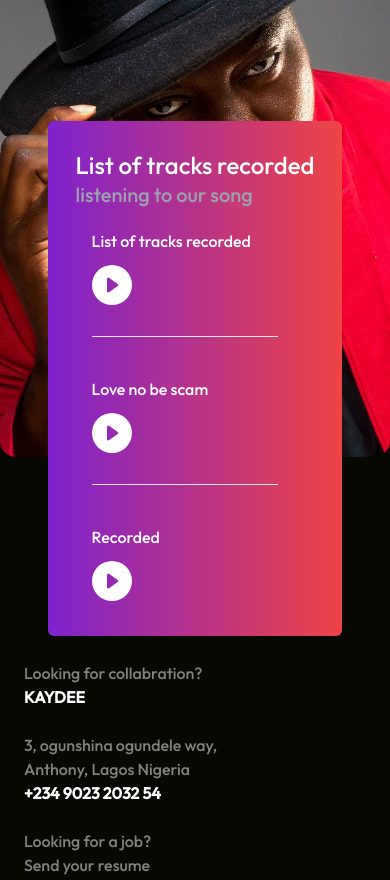
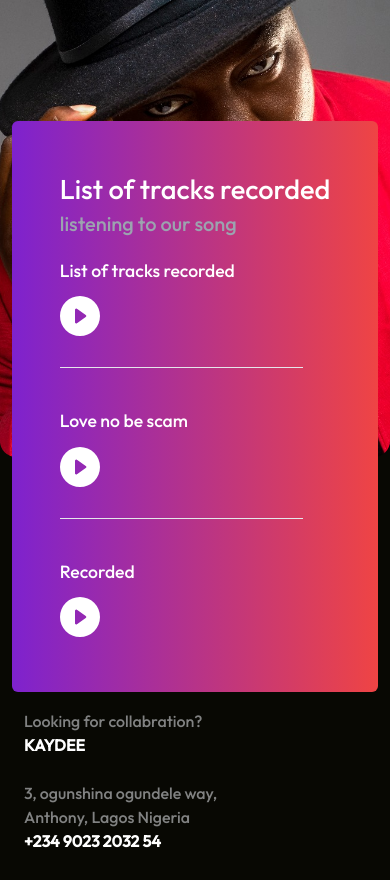
Before and after one commit to Simplevhick/Kevindavid, a Next.js app: page / in a window 390 px wide. Shown: the part 2060-2940 px from the top of the page. Built offline with nearby package versions, Linux system fonts and the light colour scheme.

Commit message:
changed the width for the tour part and also the color for the footer part

```diff
--- a/components/Footer.jsx
+++ b/components/Footer.jsx
@@ -56,7 +56,7 @@ const Footer = () => {
                 LETS TALK
               </h3>
             </Link>
-            <h3 className="text-[1.5rem] text-gray-700 outfit p-[0.5px] font-bold text-cs lg:text-7xl lg:text-gray-700 lg:ml-1 lg:font-bold lg:text-cs md:text-5xl md:ml-1 md:text-gray-700 md:font-bold md:text-cs">
+            <h3 className="text-[1.5rem] text-gray-700 outfit p-[0.5px] font-bold text-cs lg:text-7xl lg:text-gray-500 lg:ml-1 lg:font-bold lg:text-cs md:text-5xl md:ml-1 md:text-gray-700 md:font-bold md:text-cs">
               info@kevindavidkaydee.com
             </h3>
           </div>
--- a/components/Tour.jsx
+++ b/components/Tour.jsx
@@ -59,7 +59,7 @@ const Tour = () => {
   return (
     // <div className="mb-[18rem] lg:mb-[15rem] md:mb-[15rem]">
     <div className="">
-      <div className="mb-[12rem] lg:mb-[12rem] md:mb-[10rem]" id="tours">
+      <div className="mb-[15rem] lg:mb-[12rem] md:mb-[10rem]" id="tours">
         <div className="relative text-white bg-[url('/assets/kev5.jpg')] rounded-2xl flex h-[40rem] justify-center w-[100vw]  lg:rounded-3xl lg:flex lg:h-[70vh] lg:justify-center lg:w-[100vw] md:rounded-3xl md:flex md:h-[70vh] md:justify-center md:w-[100vw] bg-fixed bg-center bg-cover bg-no-repeat">
           <div>
             <div className="mt-5 lg:mt-5 md:mt-5">
@@ -72,8 +72,8 @@ const Tour = () => {
             </div>
           </div>
 
-          <div className="absolute p-7 top-[19rem] w-auto rounded-md lg:absolute lg:top-[20rem] lg:w-auto lg:mt-0 lg:p-6 lg:rounded-md md:rounded-md md:absolute md:top-[10rem] md:mt-32 md:w-auto md:m-5 bg-gradient-to-r  from-purple-700 to-red-500">
-            <div className="text-2xl">
+          <div className="absolute p-12 top-[19rem] w-auto rounded-md lg:absolute lg:top-[20rem] lg:w-auto lg:mt-0 lg:p-6 lg:rounded-md md:rounded-md md:absolute md:top-[10rem] md:mt-32 md:w-auto md:m-5 bg-gradient-to-r  from-purple-700 to-red-500">
+            <div className="text-[1.7rem] whitespace-nowrap lg:px-[2rem] lg:text-2xl md:text-2xl md:px-[2rem]">
               <div>
                 <h3 className="outfit"> List of tracks recorded </h3>
               </div>
@@ -84,10 +84,11 @@ const Tour = () => {
                 </p>
               </div>
             </div>
-            <div className="px-[1rem] text-white lg:px-[8rem] lg:text-white md:px-[3rem] md:text-white">
+            <div className="px-[-1rem] text-white lg:px-[8rem] lg:text-white md:px-[3rem] md:text-white">
+            {/* <div className="px-[1rem] text-white lg:px-[8rem] lg:text-white md:px-[3rem] md:text-white"> */}
               <div className="flex flex-col space-y-10 lg:flex lg:flex-col lg:space-y-10 md:flex md:flex-col md:space-y-10">
                 <div className="mt-5 lg:grid lg:grid-cols-2 lg:mt-5 md:grid md:grid-cols-2 md:mt-5">
-                  <div className="text-[1rem]">
+                  <div className="text-[1.1rem]">
                     <h3 className="outfit"> List of tracks recorded</h3>
                   </div>
 
@@ -117,7 +118,7 @@ const Tour = () => {
                 </div>
 
                 <div className="mt-2 lg:grid lg:grid-cols-2 lg:mt-5 md:grid md:grid-cols-2 md:mt-5">
-                  <div className="text-[1rem]">
+                  <div className="text-[1.1rem]">
                     <h3 className="outfit">Love no be scam</h3>
                   </div>
 
@@ -147,7 +148,7 @@ const Tour = () => {
                 </div>
 
                 <div className="mt-2 lg:grid lg:grid-cols-2 lg:mt-5 md:grid md:grid-cols-2 md:mt-5">
-                  <div className="text-[1rem]">
+                  <div className="text-[1.1rem]">
                     <h3 className="outfit"> Recorded</h3>
                   </div>
 
```
